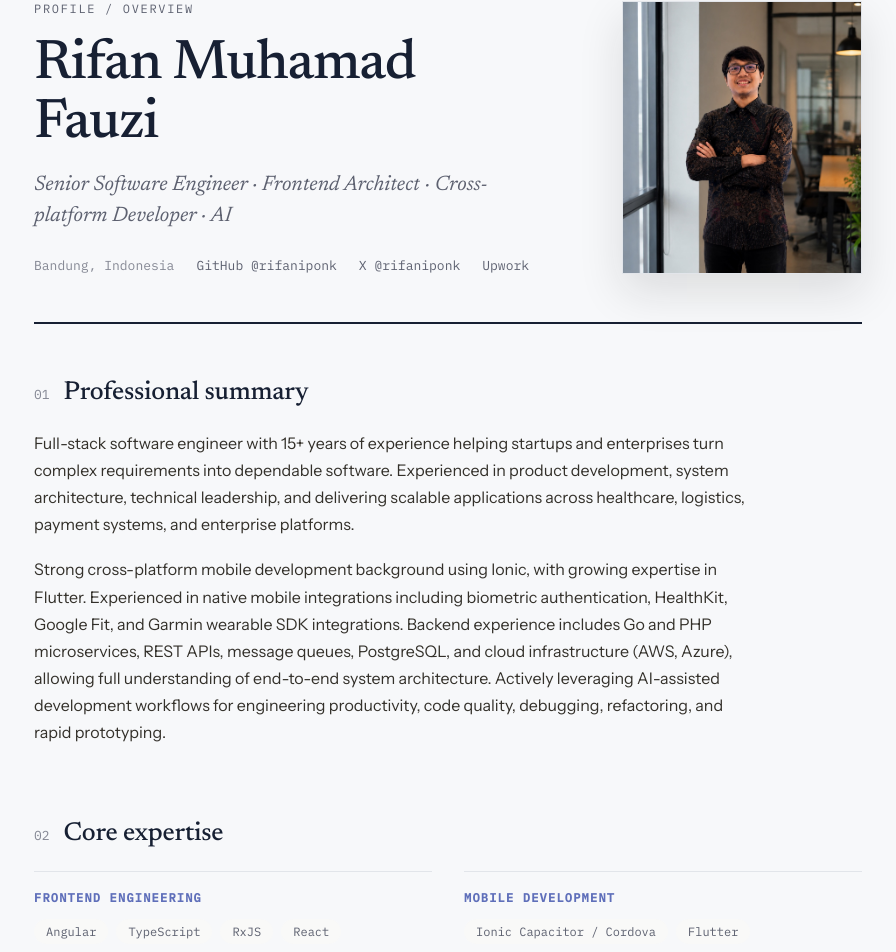
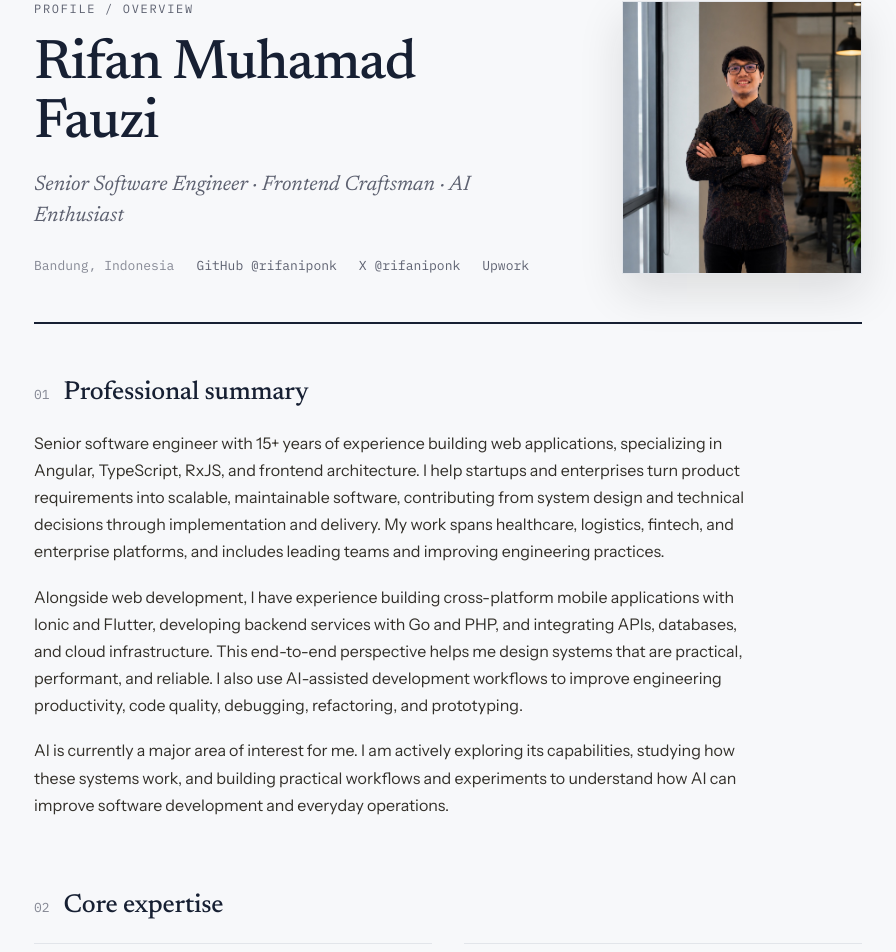
Before and after one commit to rifaniponk/ponkcoding, a React (Vite) app: page /profile in a window 1280 px wide. Shown: the part 152-1104 px from the top of the page, without its empty margins (192-1088 px from the left). Built offline with nearby package versions, Linux system fonts and the light colour scheme.

Commit message:
Update profile positioning and summary

```diff
--- a/src/pages/Profile/Profile.data.ts
+++ b/src/pages/Profile/Profile.data.ts
@@ -1,6 +1,6 @@
 export const PROFILE = {
   name: 'Rifan Muhamad Fauzi',
-  title: 'Senior Software Engineer · Frontend Architect · Cross-platform Developer · AI',
+  title: 'Senior Software Engineer · Frontend Craftsman · AI Enthusiast',
   location: 'Bandung, Indonesia',
   github: 'rifaniponk',
   githubUrl: 'https://github.com/rifaniponk',
@@ -10,8 +10,9 @@ export const PROFILE = {
 }
 
 export const SUMMARY: string[] = [
-  'Full-stack software engineer with 15+ years of experience helping startups and enterprises turn complex requirements into dependable software. Experienced in product development, system architecture, technical leadership, and delivering scalable applications across healthcare, logistics, payment systems, and enterprise platforms.',
-  'Strong cross-platform mobile development background using Ionic, with growing expertise in Flutter. Experienced in native mobile integrations including biometric authentication, HealthKit, Google Fit, and Garmin wearable SDK integrations. Backend experience includes Go and PHP microservices, REST APIs, message queues, PostgreSQL, and cloud infrastructure (AWS, Azure), allowing full understanding of end-to-end system architecture. Actively leveraging AI-assisted development workflows for engineering productivity, code quality, debugging, refactoring, and rapid prototyping.',
+  'Senior software engineer with 15+ years of experience building web applications, specializing in Angular, TypeScript, RxJS, and frontend architecture. I help startups and enterprises turn product requirements into scalable, maintainable software, contributing from system design and technical decisions through implementation and delivery. My work spans healthcare, logistics, fintech, and enterprise platforms, and includes leading teams and improving engineering practices.',
+  'Alongside web development, I have experience building cross-platform mobile applications with Ionic and Flutter, developing backend services with Go and PHP, and integrating APIs, databases, and cloud infrastructure. This end-to-end perspective helps me design systems that are practical, performant, and reliable. I also use AI-assisted development workflows to improve engineering productivity, code quality, debugging, refactoring, and prototyping.',
+  'AI is currently a major area of interest for me. I am actively exploring its capabilities, studying how these systems work, and building practical workflows and experiments to understand how AI can improve software development and everyday operations.',
 ]
 
 export interface ExpertiseGroup {
@@ -21,11 +22,12 @@ export interface ExpertiseGroup {
 
 export const EXPERTISE: ExpertiseGroup[] = [
   {
-    domain: 'Frontend Engineering',
+    domain: 'Web & Frontend Engineering',
     skills: [
       'Angular',
       'TypeScript',
       'RxJS',
+      'Frontend Architecture',
       'React',
       'Ionic Framework',
       'State Management',
```
